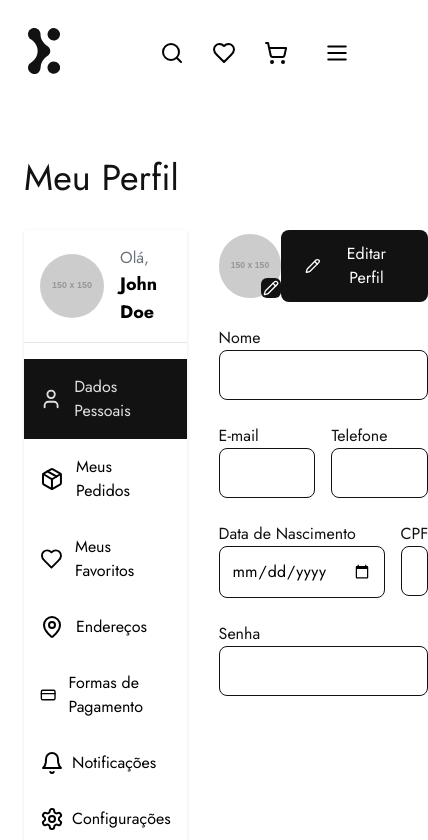
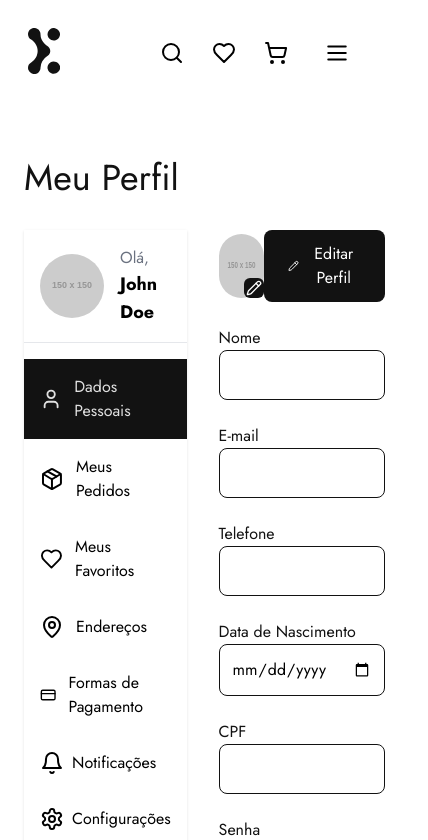
Before and after one commit to vemser/vemser-vs13-projeto-tshirt-ecomerce-front, a React (Vite) app: page /profile/personal-info in a window 390 px wide. Shown: the top 840 px of the page, 428 px wide, since content can reach past the window. Built offline with nearby package versions, Linux system fonts and the light colour scheme.

Commit message:
wip: responsiviness

```diff
--- a/src/components/ProfileNavbar/ProfileNavbar.tsx
+++ b/src/components/ProfileNavbar/ProfileNavbar.tsx
@@ -11,7 +11,7 @@ import { NavLink } from "react-router-dom";
 
 const ProfileNavbar = () => {
   return (
-    <nav className="flex flex-col shadow w-48 md:w-64">
+    <nav className="flex flex-col shadow md:w-64">
       <div className="flex items-center gap-4 border-b p-4">
         <img
           src="
--- a/src/pages/Profile/PersonalInfo/PersonalInfo.tsx
+++ b/src/pages/Profile/PersonalInfo/PersonalInfo.tsx
@@ -8,8 +8,8 @@ const PersonalInfo = () => {
 
       <section className="flex gap-8 my-8">
         <ProfileNavbar />
-        <section className="flex-1">
-          <div className="flex justify-between items-center">
+        <section className="flex-auto">
+          <div className="flex justify-between items-center ">
             <div className="relative">
               <img
                 src="https://via.placeholder.com/150"
@@ -41,7 +41,7 @@ const PersonalInfo = () => {
               />
             </div>
 
-            <div className="flex gap-4 my-6">
+            <div className="md:flex gap-4 my-6">
               <div className="w-full">
                 <label htmlFor="email" className="text-primary">
                   E-mail
@@ -53,7 +53,7 @@ const PersonalInfo = () => {
                 />
               </div>
 
-              <div className="w-full">
+              <div className="w-full my-6 md:my-0">
                 <label htmlFor="phone" className="text-primary ">
                   Telefone
                 </label>
@@ -65,7 +65,7 @@ const PersonalInfo = () => {
               </div>
             </div>
 
-            <div className="flex gap-4 my-6">
+            <div className="md:flex gap-4 my-6 ">
               <div className="w-full">
                 <label htmlFor="birthdate" className="text-primary ">
                   Data de Nascimento
@@ -76,7 +76,7 @@ const PersonalInfo = () => {
                   className="w-full border border-primary p-3 rounded-lg"
                 />
               </div>
-              <div className="w-full">
+              <div className="w-full my-6 md:my-0">
                 <label htmlFor="cpf" className="text-primary">
                   CPF
                 </label>
```
